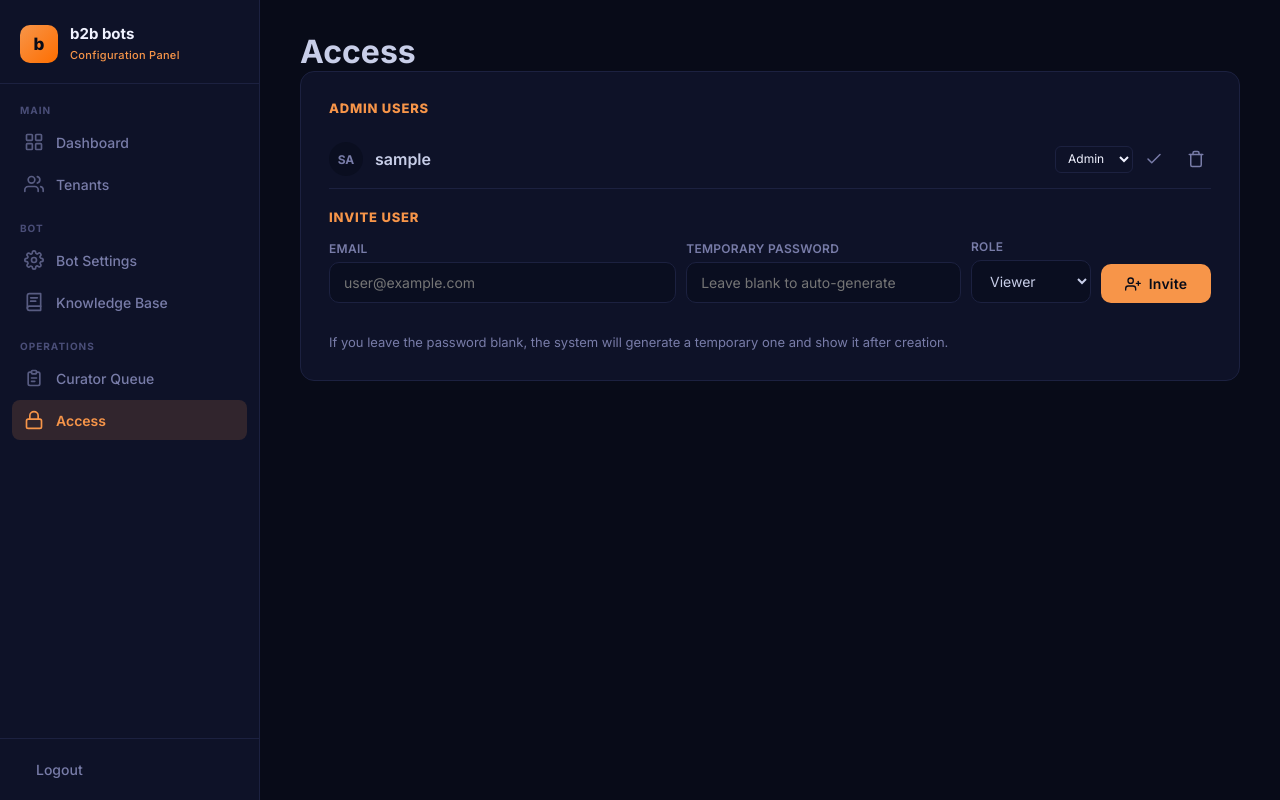
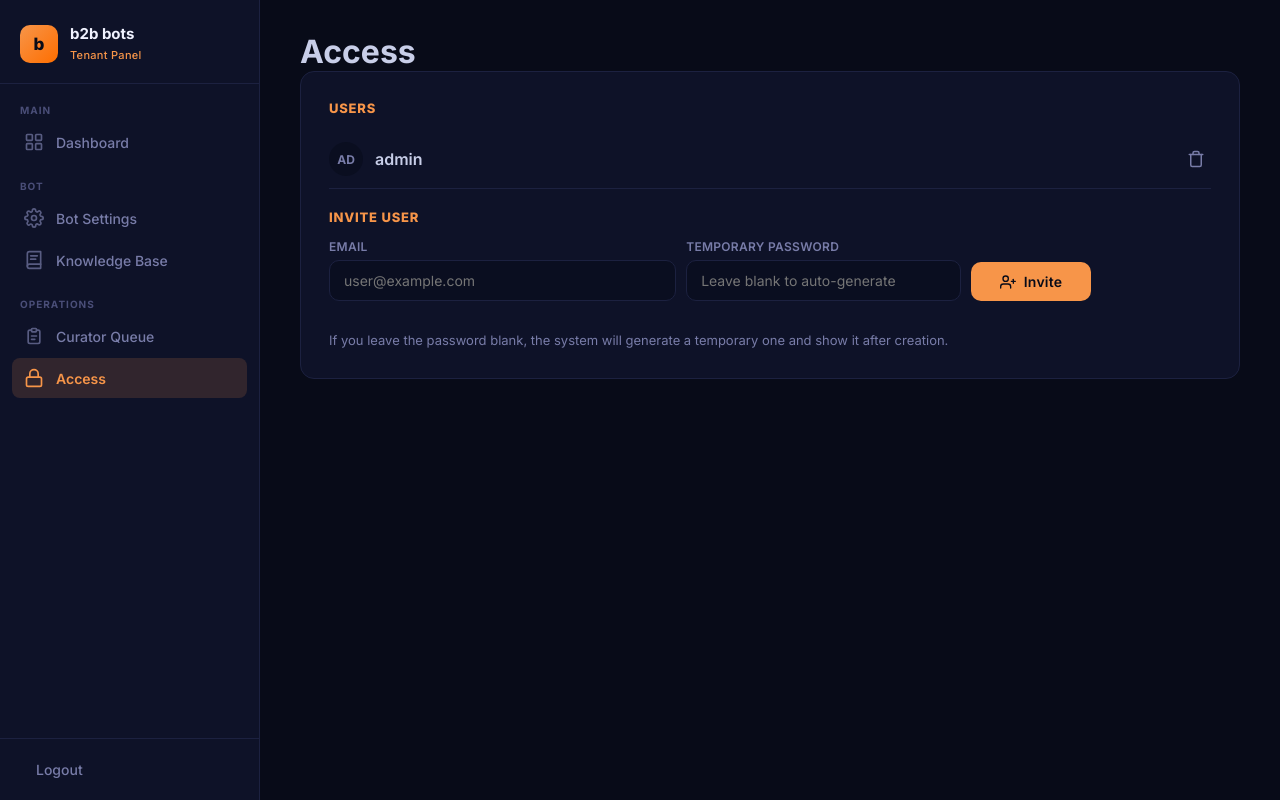
Before and after one commit to Bashar12345/general_bot, a Flask app: page /admin/access in a window 1280 px wide. Run offline with Flask 3, Linux system fonts and the light colour scheme; the visitor is signed in with stand-in values (Sample User, id 1); data comes from the database, SQL or seed files in the repository.

Commit message:
refactor: flatten admin/tenant roles, remove role distinction, allow tenant user login
- Super-admin (env-var) manages tenants; Tenants manage their own panel
- /admin/login tries env-var auth first, then DB user auth
- Removed admin/viewer role — all users are 'member'
- Access page: no role dropdown, just invite with email/password
- Sidebar: Tenants visible only to super-admin
- Auth adapters: is_admin_logged_in checks user_id OR admin flag
- init_db creates default admin/admin123 user if no users exist
- Signup dedup's duplicate tenant names and slugs

```diff
--- a/api/dto.py
+++ b/api/dto.py
@@ -85,14 +85,12 @@ class UserInviteRequest:
     tenant_id: int
     email: str
     password: str = ""
-    role: str = "viewer"
 
 
 @dataclass
 class UserEditRequest:
     user_id: int
     tenant_id: int
-    role: str
 
 
 @dataclass
--- a/api/flask/adapters.py
+++ b/api/flask/adapters.py
@@ -23,4 +23,4 @@ class FlaskSessionProvider(SessionProvider):
         return flask_session.get("user_id") is not None
 
     def is_admin_logged_in(self) -> bool:
-        return flask_session.get("admin") is not None
+        return flask_session.get("admin") is not None or flask_session.get("user_id") is not None
--- a/api/handlers/admin_handler.py
+++ b/api/handlers/admin_handler.py
@@ -99,6 +99,7 @@ class AdminHandler:
         tenant_name = tenant.get("name") if tenant else "Tenant"
         tenant_slug = tenant.get("slug") if tenant else "default"
         bot_avatar = settings.get("bot_avatar") or ""
+        is_super_admin = self._session.get("user_id") == 0 and self._session.get("admin")
         DEFAULT_BOT_NAME = "B2b BOTS"
         return {
             "admin_brand_name": settings.get("bot_name") or DEFAULT_BOT_NAME,
@@ -109,6 +110,7 @@ class AdminHandler:
             "tenant_id": tid,
             "tenant_plan": "Pro plan",
             "bot_avatar_url": bot_avatar,
+            "is_super_admin": is_super_admin,
         }
 
     def delete_avatar(self, tenant_id: int) -> None:
@@ -314,7 +316,7 @@ class AdminHandler:
                 conn.execute("BEGIN IMMEDIATE")
                 conn.execute(
                     "INSERT INTO users (tenant_id, username, password_hash, role) VALUES (?, ?, ?, ?)",
-                    (req.tenant_id, req.email, pw_hash, req.role),
+                    (req.tenant_id, req.email, pw_hash, "member"),
                 )
                 conn.commit()
                 self._session.set("last_invited_user", req.email)
@@ -342,19 +344,7 @@ class AdminHandler:
         return f"Could not create user: {last_error}"
 
     def edit_user(self, req: UserEditRequest) -> str:
-        if req.role not in ("viewer", "admin"):
-            return "Invalid role."
-        conn = get_conn()
-        user = conn.execute(
-            "SELECT * FROM users WHERE id=? AND tenant_id=?", (req.user_id, req.tenant_id)
-        ).fetchone()
-        if not user:
-            conn.close()
-            return "User not found."
-        conn.execute("UPDATE users SET role=? WHERE id=?", (req.role, req.user_id))
-        conn.commit()
-        conn.close()
-        return f"User {user['username']} role updated to {req.role}."
+        return "Role management is no longer supported — all users have the same access."
 
     def delete_user(self, user_id: int) -> str:
         tenant_id = self._session.get_tenant_id() or get_default_tenant_id()
--- a/app.py
+++ b/app.py
@@ -113,6 +113,7 @@ def signup():
 @app.route('/logout', methods=['POST'])
 def user_logout():
     auth_handler.logout()
+    session.pop('admin', None)
     return redirect(url_for('user_login'))
 
 
--- a/db.py
+++ b/db.py
@@ -84,7 +84,7 @@ def init_db():
             tenant_id INTEGER NOT NULL,
             username TEXT NOT NULL,
             password_hash TEXT NOT NULL DEFAULT '',
-            role TEXT NOT NULL DEFAULT 'admin',
+            role TEXT NOT NULL DEFAULT 'member',
             created_at TIMESTAMP DEFAULT CURRENT_TIMESTAMP,
             updated_at TIMESTAMP DEFAULT CURRENT_TIMESTAMP,
             FOREIGN KEY (tenant_id) REFERENCES tenants(id)
@@ -177,6 +177,13 @@ def init_db():
         "INSERT OR IGNORE INTO tenants (id, name, slug, status) VALUES (?, ?, ?, ?)",
         (1, "Default Tenant", "default", "active")
     )
+    user_count = conn.execute("SELECT COUNT(*) FROM users").fetchone()[0]
+    if user_count == 0:
+        from werkzeug.security import generate_password_hash
+        conn.execute(
+            "INSERT INTO users (tenant_id, username, password_hash, role) VALUES (?, ?, ?, ?)",
+            (1, "admin", generate_password_hash("admin123"), "member"),
+        )
     row = conn.execute("SELECT COUNT(*) FROM settings").fetchone()
     if row[0] == 0:
         conn.execute(
--- a/services/auth_service.py
+++ b/services/auth_service.py
@@ -51,18 +51,30 @@ class AuthService:
 
         conn = get_conn()
         try:
+            name = business_name
+            while conn.execute("SELECT 1 FROM tenants WHERE name=?", (name,)).fetchone():
+                name = re.sub(r"\s*\(\d+\)$", "", name).strip()
+                n = 1
+                while conn.execute("SELECT 1 FROM tenants WHERE name=?", (f"{name} ({n})",)).fetchone():
+                    n += 1
+                name = f"{name} ({n})"
+            while conn.execute("SELECT 1 FROM tenants WHERE slug=?", (slug,)).fetchone():
+                n = 1
+                while conn.execute("SELECT 1 FROM tenants WHERE slug=?", (f"{slug}-{n}",)).fetchone():
+                    n += 1
+                slug = f"{slug}-{n}"
             conn.execute(
                 "INSERT INTO tenants (name, slug, status) VALUES (?, ?, ?)",
-                (business_name, slug, "active"),
+                (name, slug, "active"),
             )
             tenant_id = conn.execute("SELECT last_insert_rowid()").fetchone()[0]
             conn.execute(
                 "INSERT INTO settings (tenant_id, bot_name) VALUES (?, ?)",
-                (tenant_id, business_name + " Bot"),
+                (tenant_id, name + " Bot"),
             )
             conn.execute(
                 "INSERT INTO users (tenant_id, username, password_hash, role) VALUES (?, ?, ?, ?)",
-                (tenant_id, email, generate_password_hash(password), "admin"),
+                (tenant_id, email, generate_password_hash(password), "member"),
             )
             conn.commit()
             user = conn.execute(
@@ -73,9 +85,9 @@ class AuthService:
                 user_id=user["id"],
                 tenant_id=tenant_id,
                 username=email,
-                role="admin",
+                role="member",
             )
-            return AuthResult(success=True, user_id=user["id"], tenant_id=tenant_id, username=email, role="admin")
+            return AuthResult(success=True, user_id=user["id"], tenant_id=tenant_id, username=email, role="member")
         except Exception as e:
             conn.close()
             return AuthResult(success=False, error=str(e))
--- a/templates/admin/access.html
+++ b/templates/admin/access.html
@@ -6,7 +6,7 @@
 
 <div class="access-grid" style="grid-template-columns: minmax(0, 1fr);">
   <div class="card">
-    <div class="section-title">Admin users</div>
+    <div class="section-title">Users</div>
     {% if invite_result.temporary_password %}
       <div style="margin-bottom:18px;padding:14px 16px;border-radius:12px;background:var(--surface-2);border:1px solid var(--border);">
         <div style="font-size:12px;text-transform:uppercase;letter-spacing:0.06em;color:var(--accent);font-weight:800;margin-bottom:8px;">Temporary password</div>
@@ -19,15 +19,6 @@
       <div class="user-row">
         <div class="avatar">{{ (u.username[:2]|upper) if u.username else 'U' }}</div>
         <div class="user-email">{{ u.username }}</div>
-        <form method="POST" action="{{ url_for('admin.edit_user', user_id=u.id) }}" style="display:inline-flex;gap:6px;align-items:center;">
-          <select name="role" class="role-select">
-            <option value="viewer" {% if u.role == 'viewer' %}selected{% endif %}>Viewer</option>
-            <option value="admin" {% if u.role == 'admin' %}selected{% endif %}>Admin</option>
-          </select>
-          <button class="icon-btn" title="Save role">
-            <svg viewBox="0 0 24 24" fill="none" stroke="currentColor" stroke-width="2" stroke-linecap="round" stroke-linejoin="round"><polyline points="20 6 9 17 4 12"/></svg>
-          </button>
-        </form>
         <form method="POST" action="{{ url_for('admin.delete_user', user_id=u.id) }}" style="display:inline;" onsubmit="return confirm('Delete user {{ u.username }}?');">
           <button class="icon-btn danger" title="Delete user">
             <svg viewBox="0 0 24 24" fill="none" stroke="currentColor" stroke-width="2" stroke-linecap="round" stroke-linejoin="round"><polyline points="3 6 5 6 21 6"/><path d="M19 6v14a2 2 0 0 1-2 2H7a2 2 0 0 1-2-2V6m3 0V4a2 2 0 0 1 2-2h4a2 2 0 0 1 2 2v2"/></svg>
@@ -35,7 +26,7 @@
         </form>
       </div>
     {% else %}
-      <div class="empty">No tenant users found yet.</div>
+      <div class="empty">No users found yet.</div>
     {% endfor %}
 
     <div style="margin-top:20px;">
@@ -50,13 +41,6 @@
             <label>Temporary password</label>
             <input name="password" type="text" placeholder="Leave blank to auto-generate">
           </div>
-          <div class="form-group">
-            <label>Role</label>
-            <select name="role">
-              <option value="viewer">Viewer</option>
-              <option value="admin">Admin</option>
-            </select>
-          </div>
           <div class="form-group invite-submit">
             <button class="btn btn-primary" type="submit"><svg viewBox="0 0 24 24" fill="none" stroke="currentColor" stroke-width="2" stroke-linecap="round" stroke-linejoin="round" style="width:16px;height:16px;"><path d="M16 21v-2a4 4 0 0 0-4-4H5a4 4 0 0 0-4 4v2"/><circle cx="8.5" cy="7" r="4"/><line x1="20" y1="8" x2="20" y2="14"/><line x1="23" y1="11" x2="17" y2="11"/></svg> Invite</button>
           </div>
--- a/templates/admin/base.html
+++ b/templates/admin/base.html
@@ -3,7 +3,7 @@
 <head>
   <meta charset="UTF-8">
   <meta name="viewport" content="width=device-width, initial-scale=1.0">
-  <title>{% block title %}Admin{% endblock %} — {{ admin_brand_name }}</title>
+  <title>{% block title %}Tenant{% endblock %} — {{ admin_brand_name }}</title>
   <link rel="stylesheet" href="{{ url_for('static', filename='admin.css') }}">
 </head>
 <body class="theme-{{ admin_theme }}">
@@ -16,7 +16,7 @@
       {% endif %}
       <div class="brand-info">
         <h2>{{ admin_brand_name }}</h2>
-        <small>Configuration Panel</small>
+        <small>Tenant Panel</small>
       </div>
     </div>
 
@@ -28,10 +28,12 @@
         Dashboard
       </a>
 
+      {% if is_super_admin %}
       <a href="{{ url_for('admin.tenants') }}" class="{% if request.endpoint in ('admin.tenants', 'admin.new_tenant', 'admin.edit_tenant') %}active{% endif %}">
         <span class="icon"><svg viewBox="0 0 24 24" fill="none" stroke="currentColor" stroke-width="2" stroke-linecap="round" stroke-linejoin="round"><path d="M17 21v-2a4 4 0 0 0-4-4H5a4 4 0 0 0-4 4v2"/><circle cx="9" cy="7" r="4"/><path d="M23 21v-2a4 4 0 0 0-3-3.87"/><path d="M16 3.13a4 4 0 0 1 0 7.75"/></svg></span>
         Tenants
       </a>
+      {% endif %}
 
       <div class="nav-label">Bot</div>
 
--- a/templates/admin/login.html
+++ b/templates/admin/login.html
@@ -3,7 +3,7 @@
 <head>
   <meta charset="UTF-8">
   <meta name="viewport" content="width=device-width, initial-scale=1.0">
-  <title>Admin Login — {{ admin_brand_name }}</title>
+  <title>Tenant Login — {{ admin_brand_name }}</title>
   <link rel="stylesheet" href="{{ url_for('static', filename='admin_login.css') }}">
 </head>
 <body class="theme-{{ admin_theme }}">
@@ -12,7 +12,7 @@
       <div class="brand-mark">{{ admin_brand_name[0] }}</div>
       <div class="brand-text">
         <h1>{{ admin_brand_name }}</h1>
-        <p>Admin panel</p>
+        <p>Tenant Login</p>
       </div>
     </div>
     <h2>Sign In</h2>
```
Also changed, not shown: admin.py (+13 -12 lines), models/user.py (+2 -6 lines), auth/__init__.py (line endings or trailing spaces), auth/factory.py (line endings or trailing spaces).
